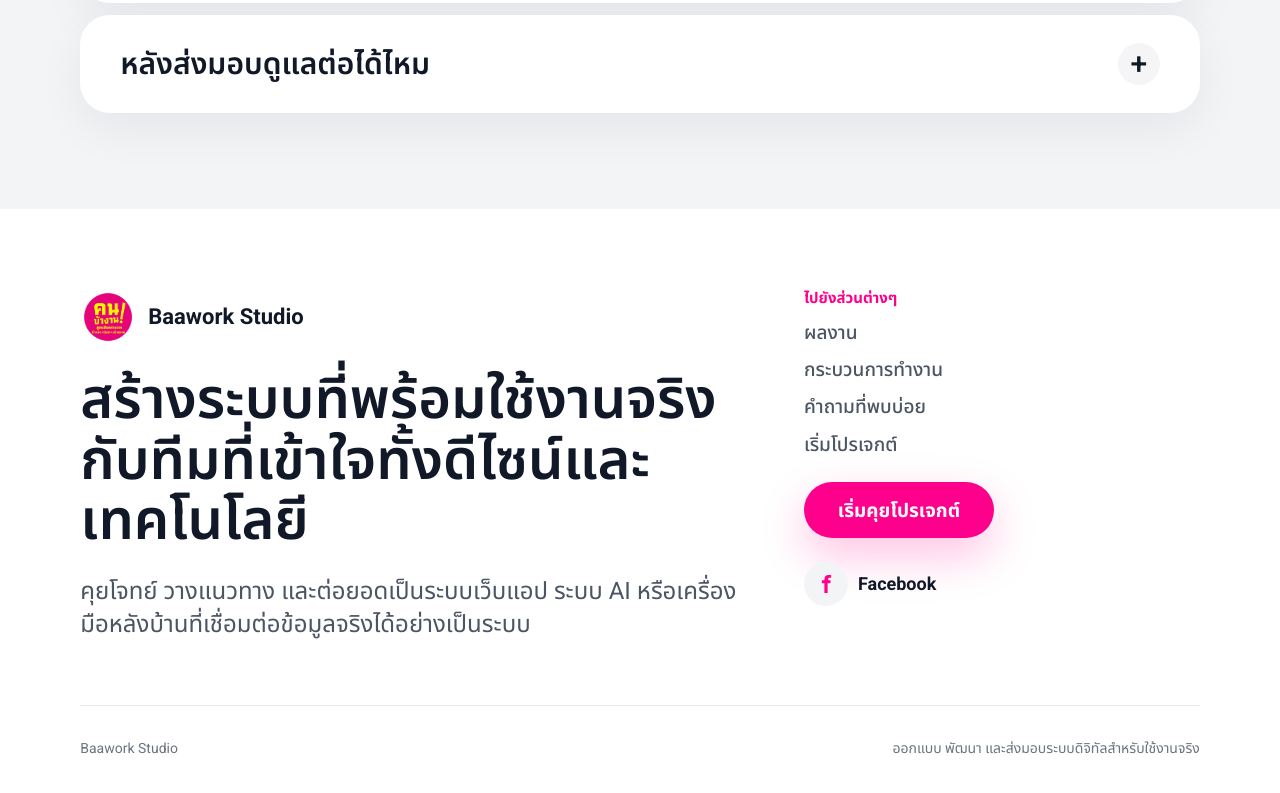
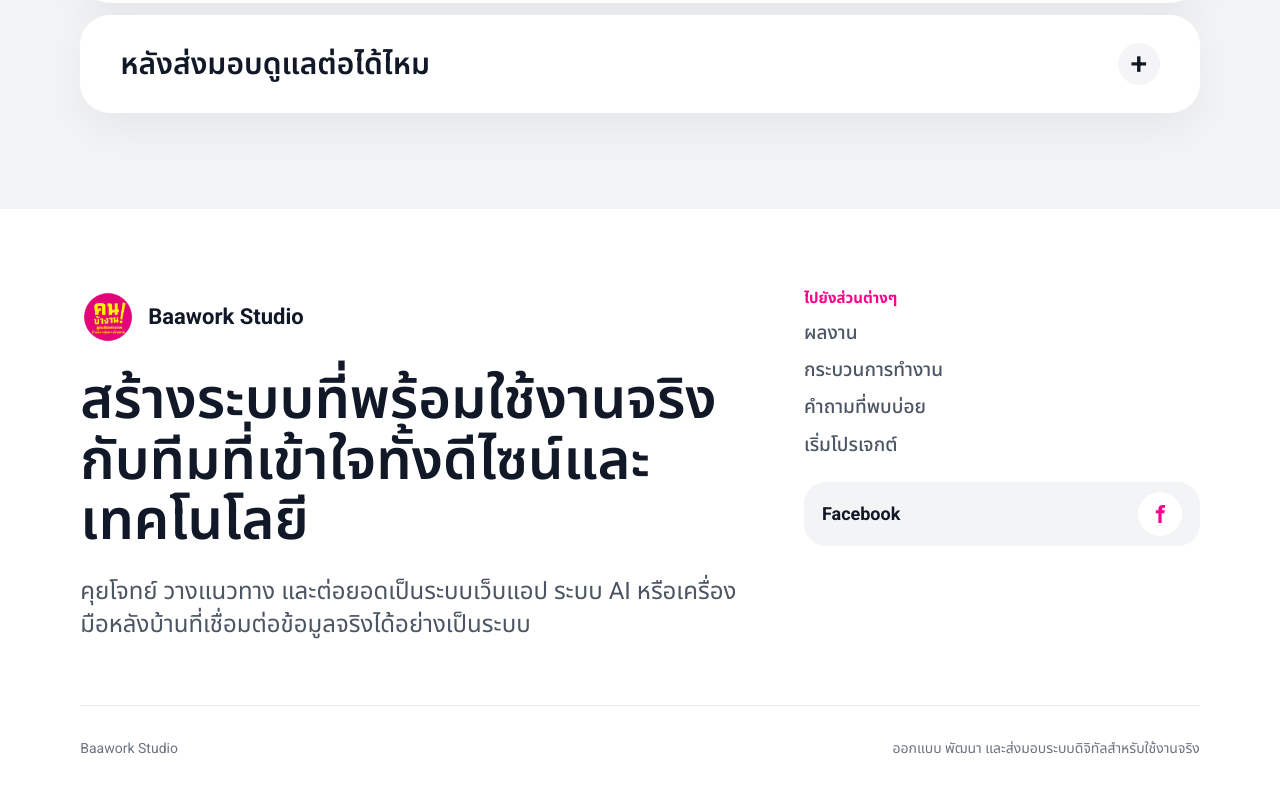
Before and after one commit to baawork-studio/Baawork-Studio, a React (Vite) app: page / in a window 1280 px wide. Shown: the part 7242-8035 px from the top of the page. Built offline with nearby package versions, Linux system fonts and the light colour scheme; no server answers.

Commit message:
fix: simplify footer social area
- remove the footer start project CTA

- make the Facebook link fill the right footer column

- verify build and footer rendering in browser

```diff
--- a/src/components/AppShell.tsx
+++ b/src/components/AppShell.tsx
@@ -224,35 +224,6 @@ export function AppShell({ children }: AppShellProps) {
 
               <Box
                 component="a"
-                href="#start-project"
-                sx={{
-                  display: 'inline-flex',
-                  alignItems: 'center',
-                  justifyContent: 'center',
-                  alignSelf: 'flex-start',
-                  minWidth: 190,
-                  height: 56,
-                  px: 4,
-                  borderRadius: 999,
-                  bgcolor: palette.primaryPink,
-                  color: '#FFFFFF',
-                  textDecoration: 'none',
-                  fontSize: 19,
-                  lineHeight: 1,
-                  fontWeight: 700,
-                  boxShadow: '0 18px 46px rgba(255,0,140,0.24)',
-                  transition: 'background-color 220ms ease, transform 220ms ease',
-                  '&:hover': {
-                    bgcolor: '#FF1495',
-                    transform: 'translate3d(0, -1px, 0)',
-                  },
-                }}
-              >
-                เริ่มคุยโปรเจกต์
-              </Box>
-
-              <Box
-                component="a"
                 href="https://www.facebook.com/BAAWORK"
                 target="_blank"
                 rel="noreferrer noopener"
@@ -260,15 +231,22 @@ export function AppShell({ children }: AppShellProps) {
                 sx={{
                   display: 'inline-flex',
                   alignItems: 'center',
+                  justifyContent: 'space-between',
                   gap: 1.25,
-                  alignSelf: 'flex-start',
+                  width: '100%',
+                  minHeight: 64,
+                  px: { xs: 2, md: 2.25 },
+                  py: 1.25,
+                  borderRadius: '22px',
+                  bgcolor: '#F3F4F6',
                   color: palette.text,
                   textDecoration: 'none',
                   fontSize: { xs: 17, md: 18 },
                   lineHeight: 1.35,
                   fontWeight: 700,
-                  transition: 'color 180ms ease, transform 220ms ease',
+                  transition: 'background-color 220ms ease, color 180ms ease, transform 220ms ease',
                   '&:hover': {
+                    bgcolor: '#ECEEF2',
                     color: palette.primaryPink,
                     transform: 'translate3d(0, -1px, 0)',
                   },
@@ -288,6 +266,7 @@ export function AppShell({ children }: AppShellProps) {
                   },
                 }}
               >
+                <Box component="span">Facebook</Box>
                 <Box
                   component="span"
                   className="facebook-icon-ring"
@@ -298,7 +277,7 @@ export function AppShell({ children }: AppShellProps) {
                     width: 44,
                     height: 44,
                     borderRadius: '50%',
-                    bgcolor: '#F3F4F6',
+                    bgcolor: '#FFFFFF',
                     color: palette.primaryPink,
                     transition: 'background-color 220ms ease, color 220ms ease, box-shadow 220ms ease',
                   }}
@@ -319,7 +298,6 @@ export function AppShell({ children }: AppShellProps) {
                     />
                   </Box>
                 </Box>
-                Facebook
               </Box>
             </Stack>
           </Box>
```
